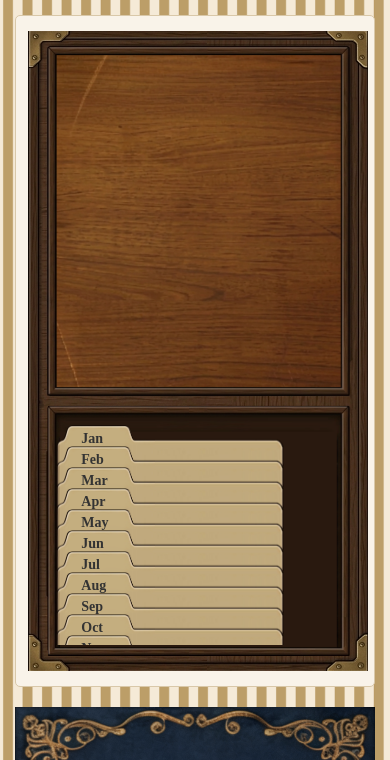
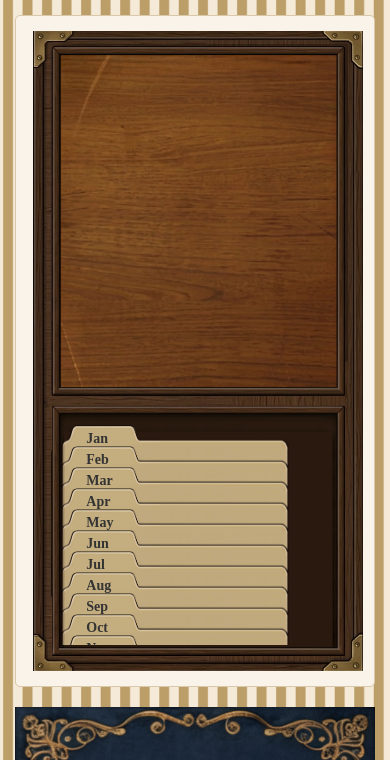
Before and after one commit to johnhopes-collab/grimmsdetectiveagency, a Jekyll site: the page built from archives/viewer.html, in a window 390 px wide. Shown: the part 308-1068 px from the top of the page. Built offline with Jekyll 4.4.1, drawn with Linux system fonts in a browser that asks for light colours.

Commit message:
Update archives.scss

```diff
--- a/assets/css/archives.scss
+++ b/assets/css/archives.scss
@@ -179,7 +179,7 @@
 
 @media (max-width: 900px) {
     .archive-container {
-        width: 340px;
+        width: 330px;
         height: 640px;
         background-image: url('{{ site.baseurl }}/archives/images/mobile-frame.png');
         background-size: 100% 100%; background-repeat: no-repeat; position: relative;
@@ -191,7 +191,7 @@
         position: absolute;
         left: 28px;
         top: 394px;    /* 30px */
-        width: 282px;
+        width: 275px;
         height: 220px;
         overflow-y: auto;
         overflow-x: hidden;
@@ -201,7 +201,7 @@
         position: absolute;
         left: 28px;
         top: 28px;
-        width: 282px;
+        width: 275px;
         height: 327px;
         overflow-y: auto;
         overflow-x: hidden;
```
